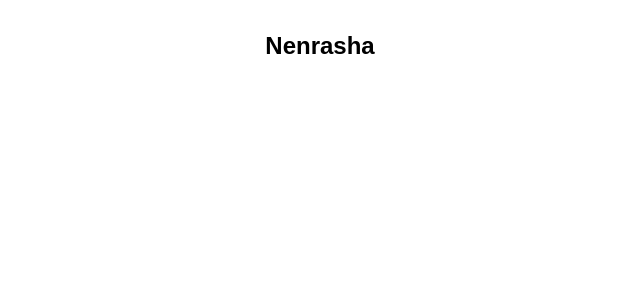
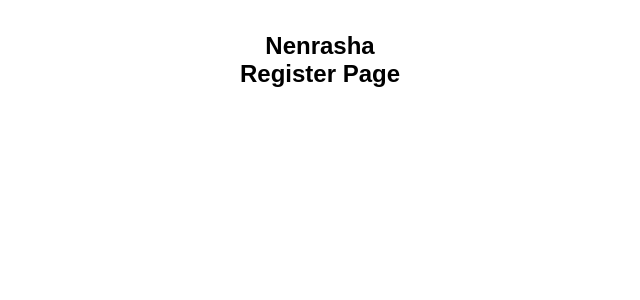
Before and after one commit to Manthan0000/nenrasha, a React (Vite) app in the folder Frontend/: page /register in a window 1280 px wide. Before the commit this address had no page. Shown: the top 300 px of the page, without its empty margins (320-960 px from the left). Built offline with nearby package versions, Linux system fonts and the light colour scheme.

Commit message:
Login and Register pages added

```diff
--- a/Frontend/src/App.jsx
+++ b/Frontend/src/App.jsx
@@ -1,6 +1,8 @@
 import './App.css';
 import { Routes, Route } from 'react-router-dom';
 import Home from './pages/Home.jsx';
+import Login from './pages/Login.jsx';
+import Register from './pages/Register.jsx';
 import Navbar from './components/Navbar.jsx';
 function App() {
   return (
@@ -8,6 +10,8 @@ function App() {
       <Navbar />
       <Routes>
         <Route path='/' element={<Home />} />
+        <Route path='/login' element={<Login />} />
+        <Route path='/register' element={<Register />} />
       </Routes>
     </div>
   )
--- /dev/null
+++ b/Frontend/src/pages/Login.jsx
@@ -0,0 +1,8 @@
+function Login(){
+    return (
+        <div>
+            <h2>Login Page</h2>
+        </div>
+    );
+}
+export default Login;
--- /dev/null
+++ b/Frontend/src/pages/Register.jsx
@@ -0,0 +1,8 @@
+function Register(){
+    return (
+        <div>
+            <h2>Register Page</h2>
+        </div>
+    );
+}
+export default Register;
```
